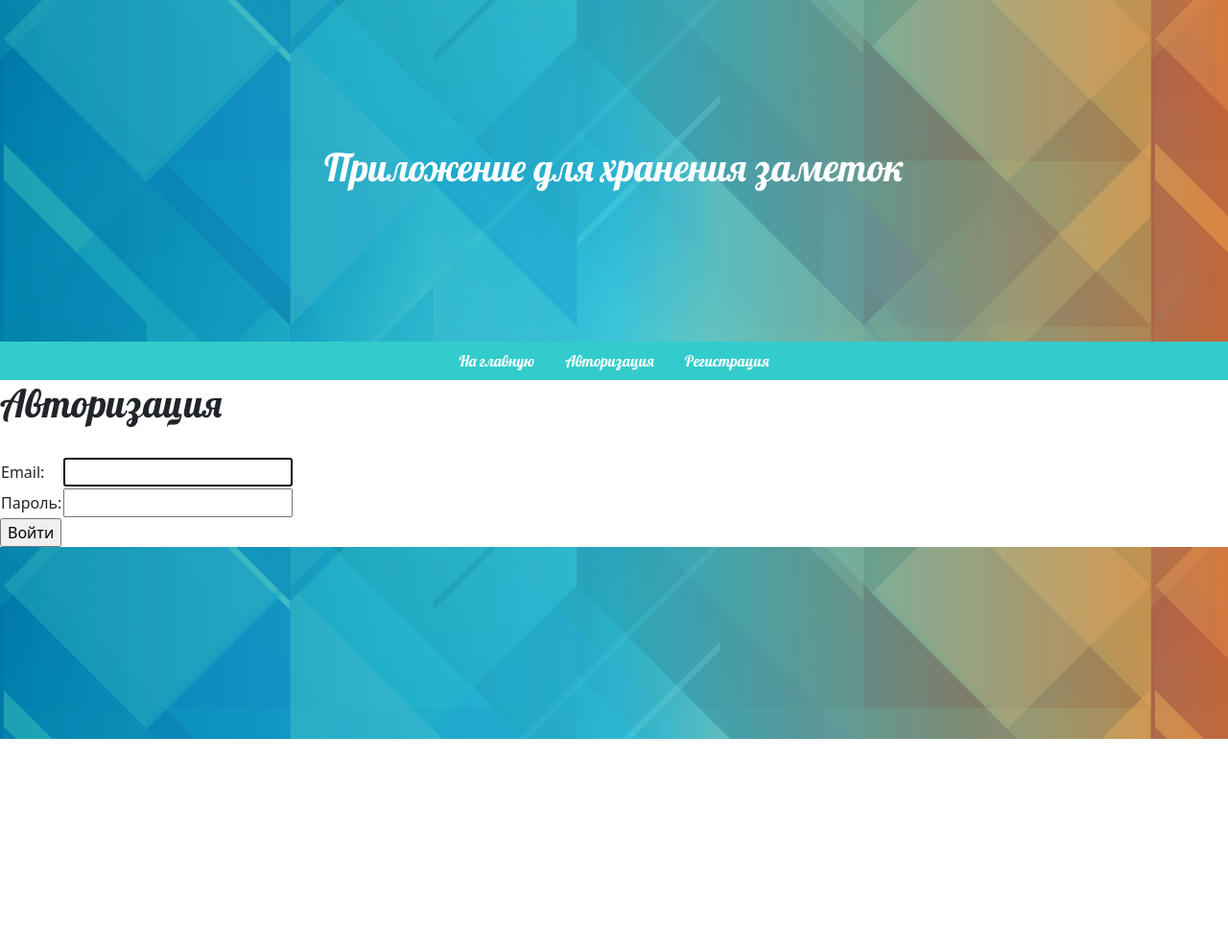
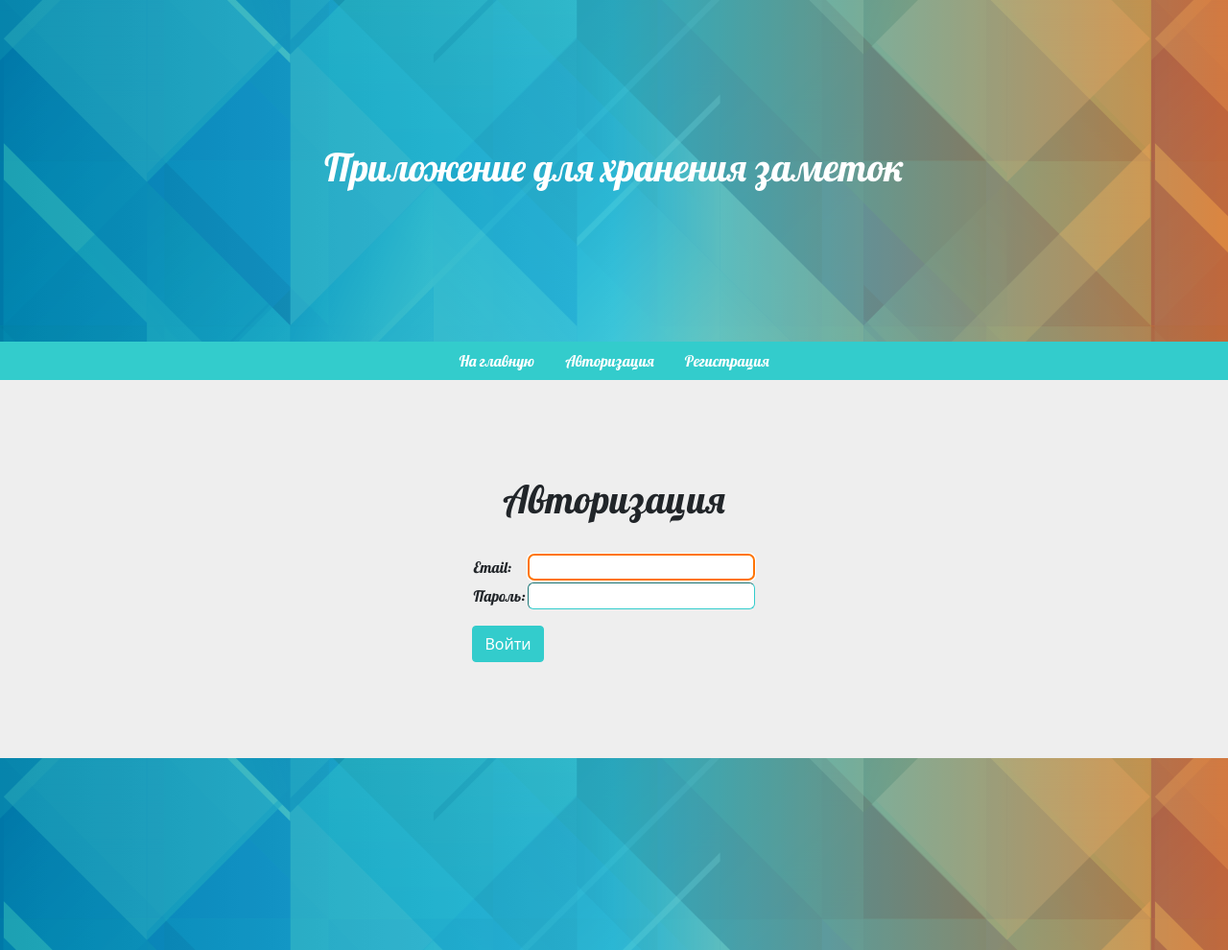
Before and after one commit to p-rayne/notebook-notes, a Django app: page /accounts/login/ in a window 1280 px wide. Shown: the whole page at 96% size. Before the commit the page ends 770 px from the top, so only its background shows below. Run offline with Django 4.2, Linux system fonts and the light colour scheme.

Commit message:
Changed the appearance of the page's login, register. added new css styles.

```diff
--- a/notes/static/notes/style.css
+++ b/notes/static/notes/style.css
@@ -77,7 +77,8 @@
   text-decoration: none;
   color: var(--color2);
 }
-.create-form textarea, .create-form input {
+.create-form textarea,
+.create-form input {
   width: 100%;
   border-color: var(--color1);
   border-width: 1px;
@@ -92,3 +93,7 @@
   background-color: var(--color2);
   border-color: var(--color2);
 }
+.table_center {
+  display: flex;
+  justify-content: center;
+}
--- a/notes/templates/registration/login.html
+++ b/notes/templates/registration/login.html
@@ -1,26 +1,39 @@
-{% extends "notes/base.html" %}
-
-{% block content %}
-    <h1>Авторизация</h1>
-    <br>
+{% extends "notes/base.html" %} {% block content %}
+<section class="section_bg">
+  <div class="container">
+    <h1 class="text-center">Авторизация</h1>
+    <br />
     {% if form.errors %}
     <p>Ваш email или пароль не совпадают. Пожалуйста попробуйте еще раз.</p>
     {% endif %}
-
+    <div class="table_center">
       <form method="post" action="{% url 'login' %}">
         {% csrf_token %}
         <table>
           <tr>
-            <td>{{ form.username.label_tag }}</td>
-            <td>{{ form.username }}</td>
+            <td>
+              <div class="lobster">{{ form.username.label_tag }}</div>
+            </td>
+            <td>
+              <div class="create-form">{{ form.username }}</div>
+            </td>
           </tr>
           <tr>
-            <td>{{ form.password.label_tag }}</td>
-            <td>{{ form.password }}</td>
+            <td>
+              <div class="lobster">{{ form.password.label_tag }}</div>
+            </td>
+            <td>
+              <div class="create-form">{{ form.password }}</div>
+            </td>
           </tr>
         </table>
-
-        <input type="submit" value="Войти" />
+        <button type="submit" class="btn btn-primary alt_button mt-3">
+          Войти
+        </button>
         <input type="hidden" name="next" value="" />
       </form>
+    </div>
+  </div>
+</section>
+
 {% endblock %}
```
Also changed, not shown: notes/templates/registration/register.html (+21 -7 lines). Lines whose indentation alone changed are shown as unchanged.
